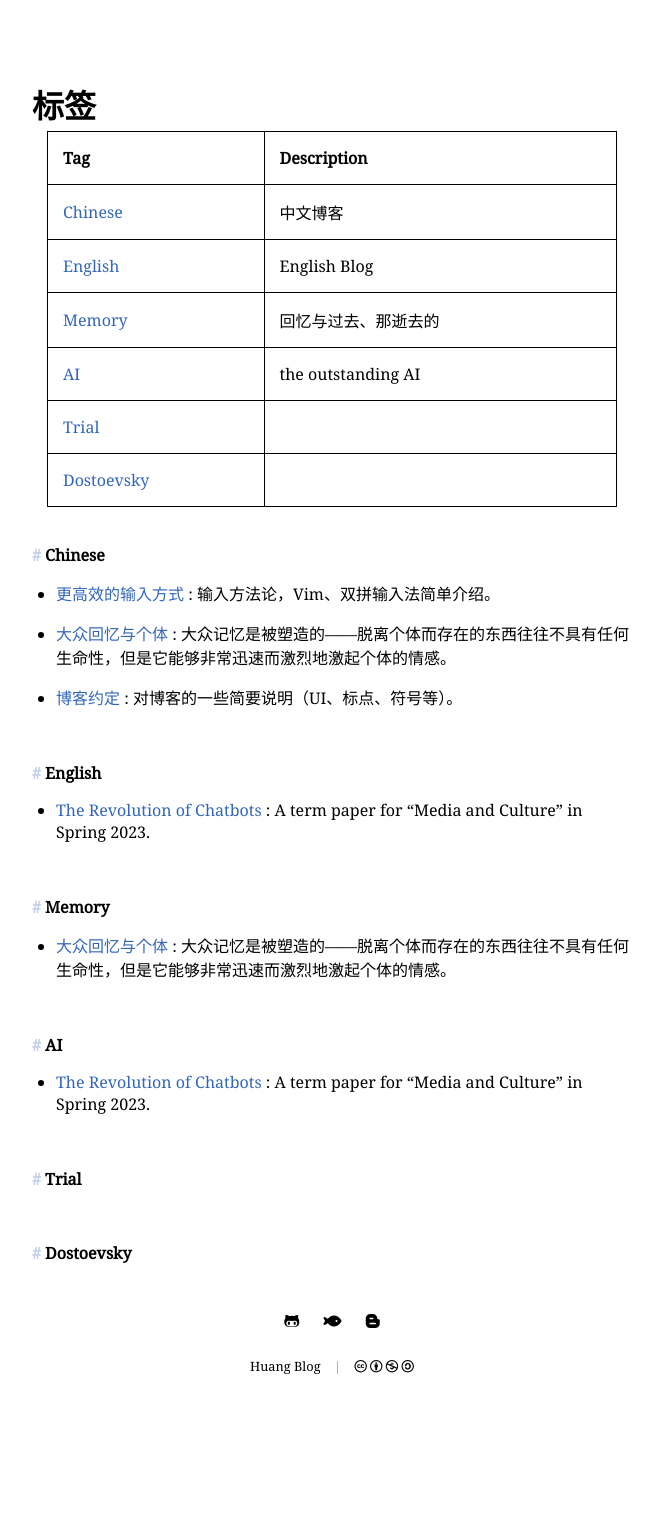
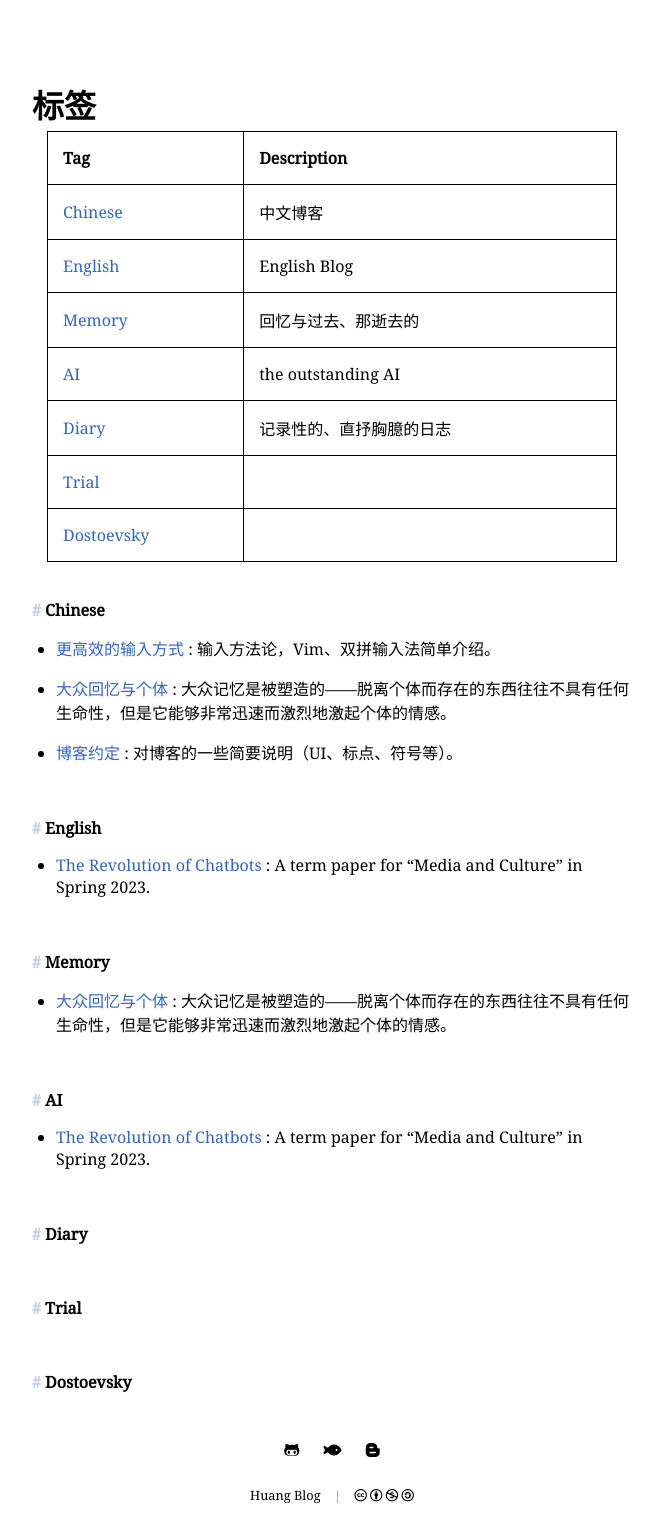
Before and after one commit to huang-feiyu/huang-feiyu.github.io, a Jekyll site: the page built from pages/tags.md, in a window 1280 px wide. Shown: the whole page, without its empty margins (308-968 px from the left). Built offline with Jekyll 4.4.1, drawn with Linux system fonts in a browser that asks for light colours; nearby versions of some CDN libraries; before the commit the page ends 1405 px from its top, so only the background shows below that.

Commit message:
to: add diary tag

```diff
--- a/_data/settings.yml
+++ b/_data/settings.yml
@@ -6,6 +6,7 @@ tags:
 - {series: false, name: 'English',     tag: 'english',    description: 'English Blog'}
 - {series: false, name: 'Memory',      tag: 'memory',     description: '回忆与过去、那逝去的'}
 - {series: false, name: 'AI',          tag: 'ai',         description: 'the outstanding AI'}
+- {series: false, name: 'Diary',       tag: 'diary',      description: '记录性的、直抒胸臆的日志'}
 - {series: true,  name: 'Trial',       tag: 'trial',      description: ''}
 - {series: true,  name: 'Dostoevsky',  tag: 'dostoevsky', description: ''}
 
```
